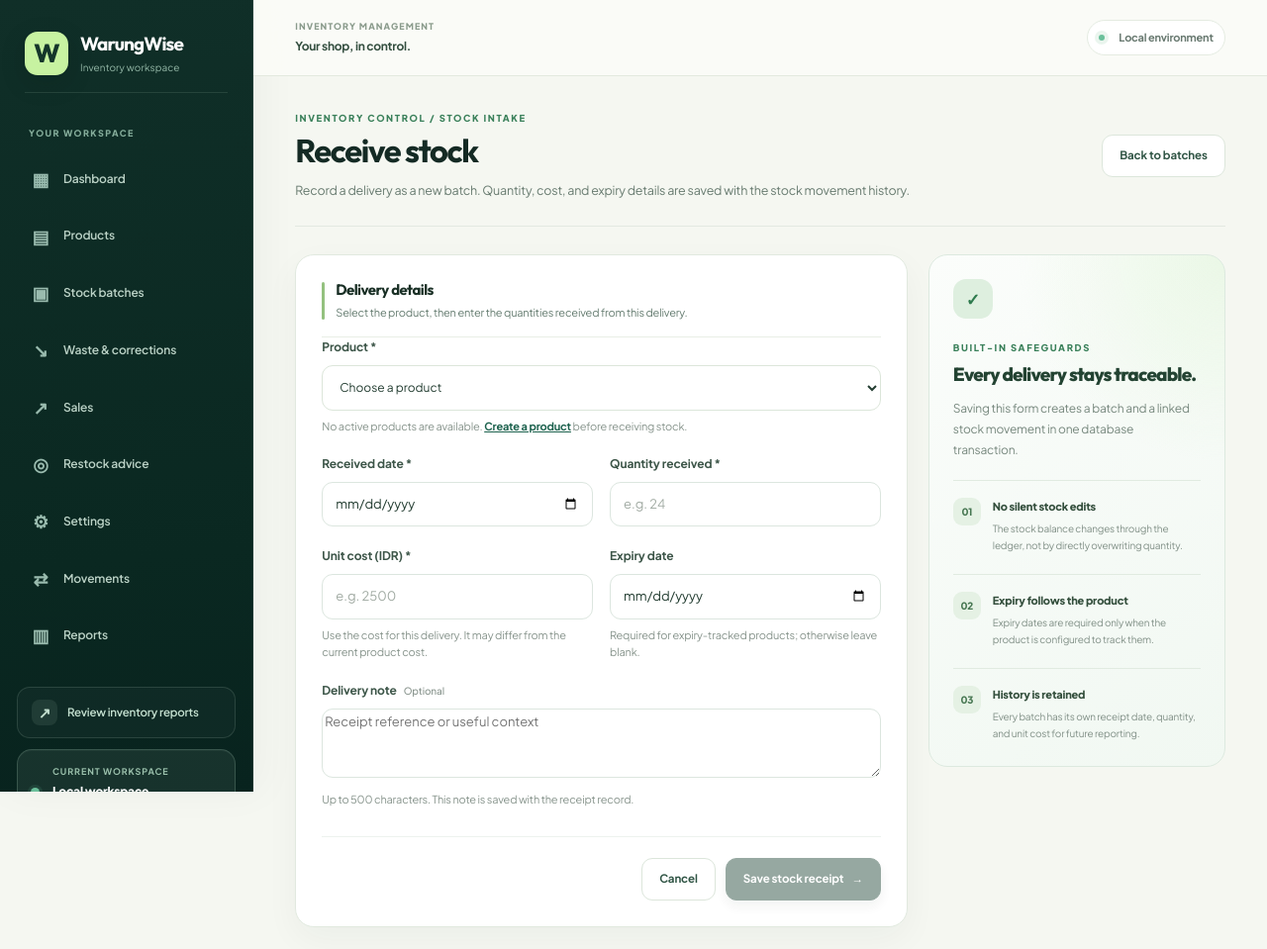
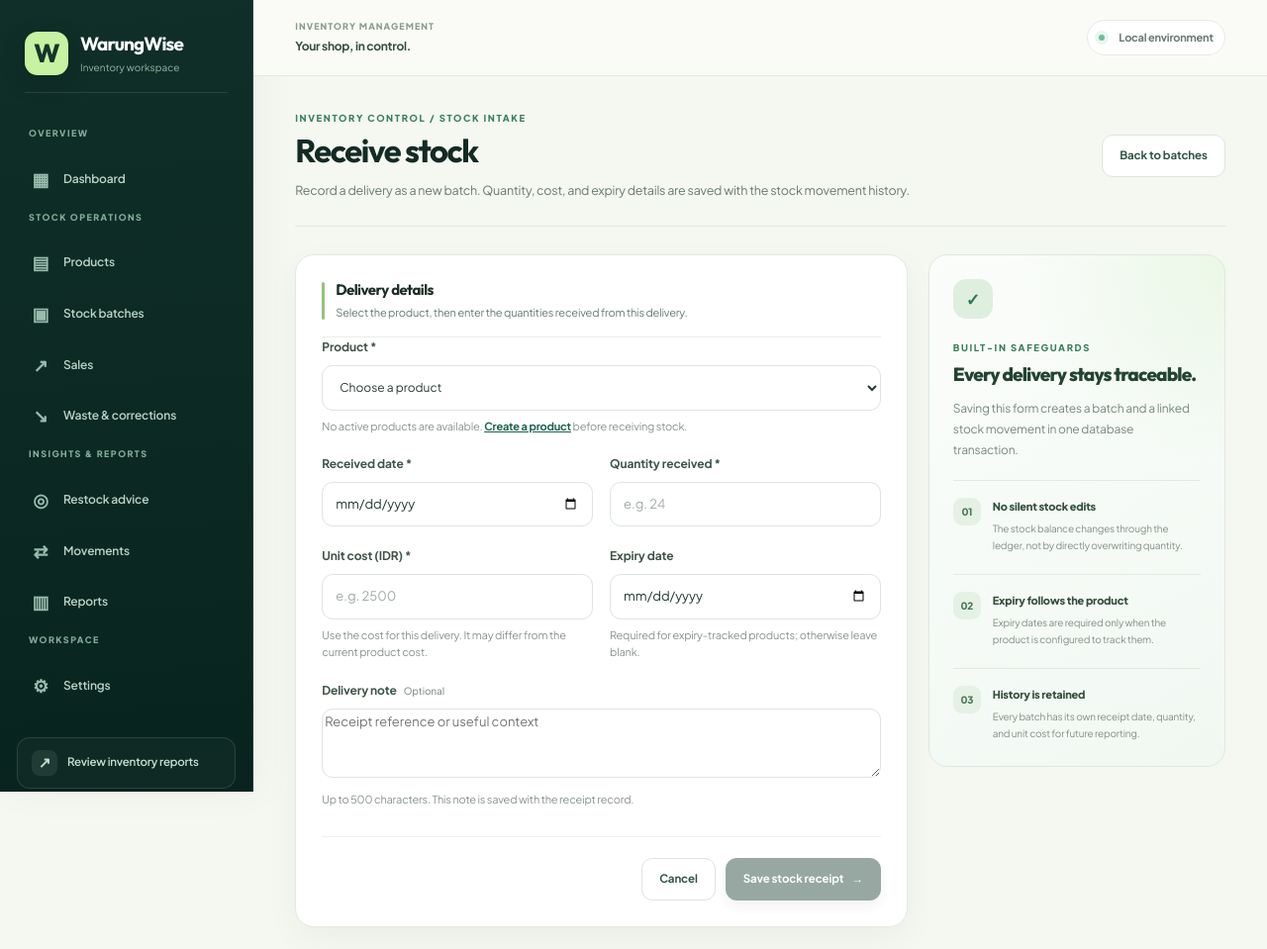
Before and after one commit to krisvan123/CS50X_FinalProject, a Python web app: template templates/batches/form.html in a window 1280 px wide. Shown: the top 959 px of the page at 99% size. Run offline with Jinja, Linux system fonts and the light colour scheme; the template is opened without the code that fills it, so the values that code supplies are empty.

Commit message:
Group inventory navigation into clear workflow sections

```diff
--- a/templates/base.html
+++ b/templates/base.html
@@ -33,12 +33,16 @@
             </span>
         </a>
 
-        <div class="sidebar-section-label">YOUR WORKSPACE</div>
         <nav class="sidebar-nav" aria-label="Main sections">
+            <div class="nav-group">
+                <div class="sidebar-section-label">OVERVIEW</div>
                 <a class="nav-item {% if request.endpoint == 'index' %}active{% endif %}" href="{{ url_for('index') }}" {% if request.endpoint == 'index' %}aria-current="page"{% endif %}>
                 <span class="nav-icon" aria-hidden="true">▦</span>
                 <span>Dashboard</span>
             </a>
+            </div>
+            <div class="nav-group">
+                <div class="sidebar-section-label">STOCK OPERATIONS</div>
                 <a class="nav-item {% if request.endpoint in ('products', 'new_product', 'edit_product') %}active{% endif %}" href="{{ url_for('products') }}" {% if request.endpoint in ('products', 'new_product', 'edit_product') %}aria-current="page"{% endif %}>
                 <span class="nav-icon" aria-hidden="true">▤</span>
                 <span>Products</span>
@@ -47,21 +51,20 @@
                 <span class="nav-icon" aria-hidden="true">▣</span>
                 <span>Stock batches</span>
             </a>
+                <a class="nav-item {% if request.endpoint in ('sales', 'new_sale') %}active{% endif %}" href="{{ url_for('sales') }}" {% if request.endpoint in ('sales', 'new_sale') %}aria-current="page"{% endif %}>
+                <span class="nav-icon" aria-hidden="true">↗</span>
+                <span>Sales</span>
+            </a>
                 <a class="nav-item {% if request.endpoint == 'new_stock_action' %}active{% endif %}" href="{{ url_for('new_stock_action') }}" {% if request.endpoint == 'new_stock_action' %}aria-current="page"{% endif %}>
                 <span class="nav-icon" aria-hidden="true">↘</span>
                 <span>Waste & corrections</span>
             </a>
-            <a class="nav-item {% if request.endpoint in ('sales', 'new_sale') %}active{% endif %}" href="{{ url_for('sales') }}" {% if request.endpoint in ('sales', 'new_sale') %}aria-current="page"{% endif %}>
-                <span class="nav-icon" aria-hidden="true">↗</span>
-                <span>Sales</span>
-            </a>
+            </div>
+            <div class="nav-group">
+                <div class="sidebar-section-label">INSIGHTS & REPORTS</div>
                 <a class="nav-item {% if request.endpoint == 'recommendations' %}active{% endif %}" href="{{ url_for('recommendations') }}" {% if request.endpoint == 'recommendations' %}aria-current="page"{% endif %}>
                 <span class="nav-icon" aria-hidden="true">◎</span>
                 <span>Restock advice</span>
-            </a>
-            <a class="nav-item {% if request.endpoint == 'settings' %}active{% endif %}" href="{{ url_for('settings') }}" {% if request.endpoint == 'settings' %}aria-current="page"{% endif %}>
-                <span class="nav-icon" aria-hidden="true">⚙</span>
-                <span>Settings</span>
             </a>
                 <a class="nav-item {% if request.endpoint == 'movements' %}active{% endif %}" href="{{ url_for('movements') }}" {% if request.endpoint == 'movements' %}aria-current="page"{% endif %}>
                 <span class="nav-icon" aria-hidden="true">⇄</span>
@@ -71,6 +74,14 @@
                 <span class="nav-icon" aria-hidden="true">▥</span>
                 <span>Reports</span>
             </a>
+            </div>
+            <div class="nav-group">
+                <div class="sidebar-section-label">WORKSPACE</div>
+                <a class="nav-item {% if request.endpoint == 'settings' %}active{% endif %}" href="{{ url_for('settings') }}" {% if request.endpoint == 'settings' %}aria-current="page"{% endif %}>
+                <span class="nav-icon" aria-hidden="true">⚙</span>
+                <span>Settings</span>
+            </a>
+            </div>
         </nav>
 
         <div class="sidebar-bottom">
```
Lines whose indentation alone changed are shown as unchanged.
